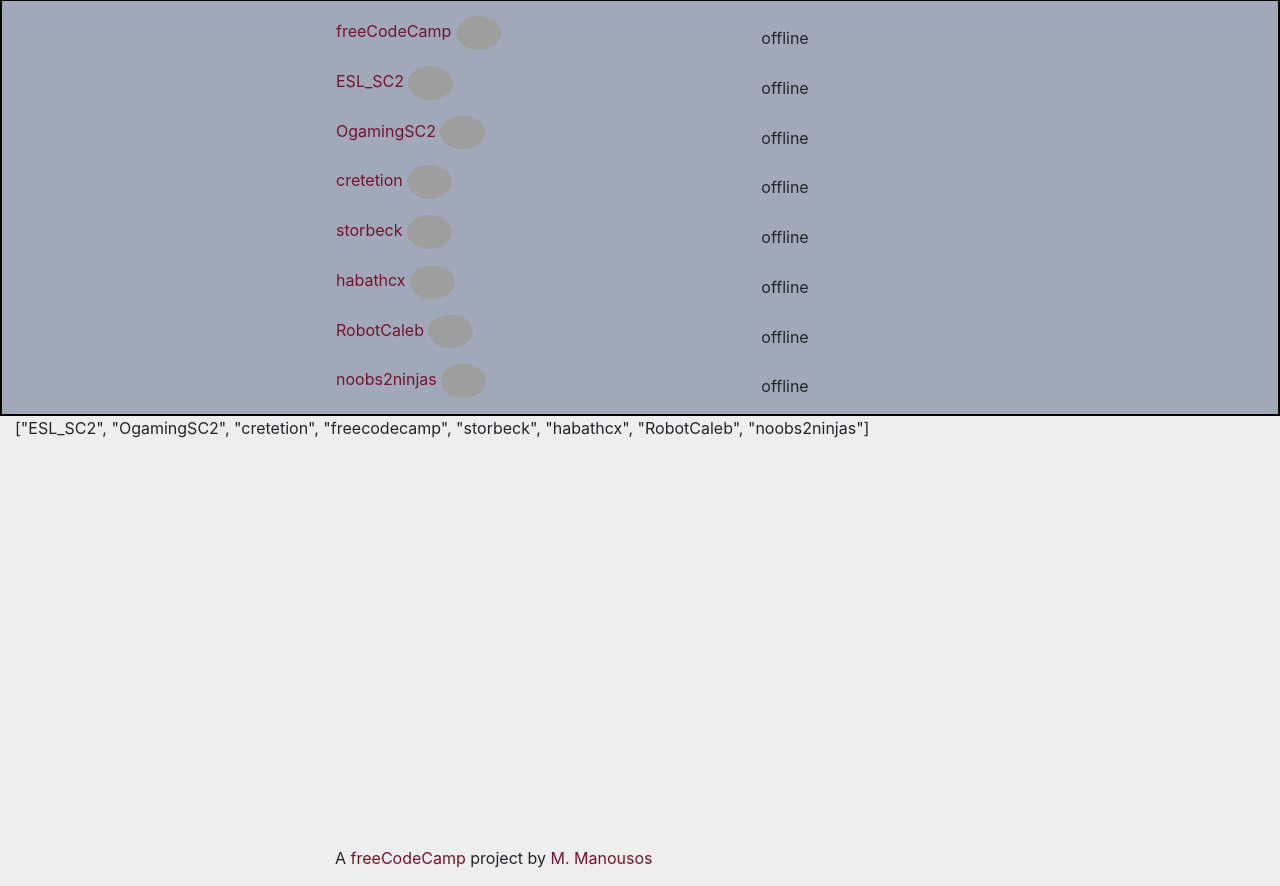
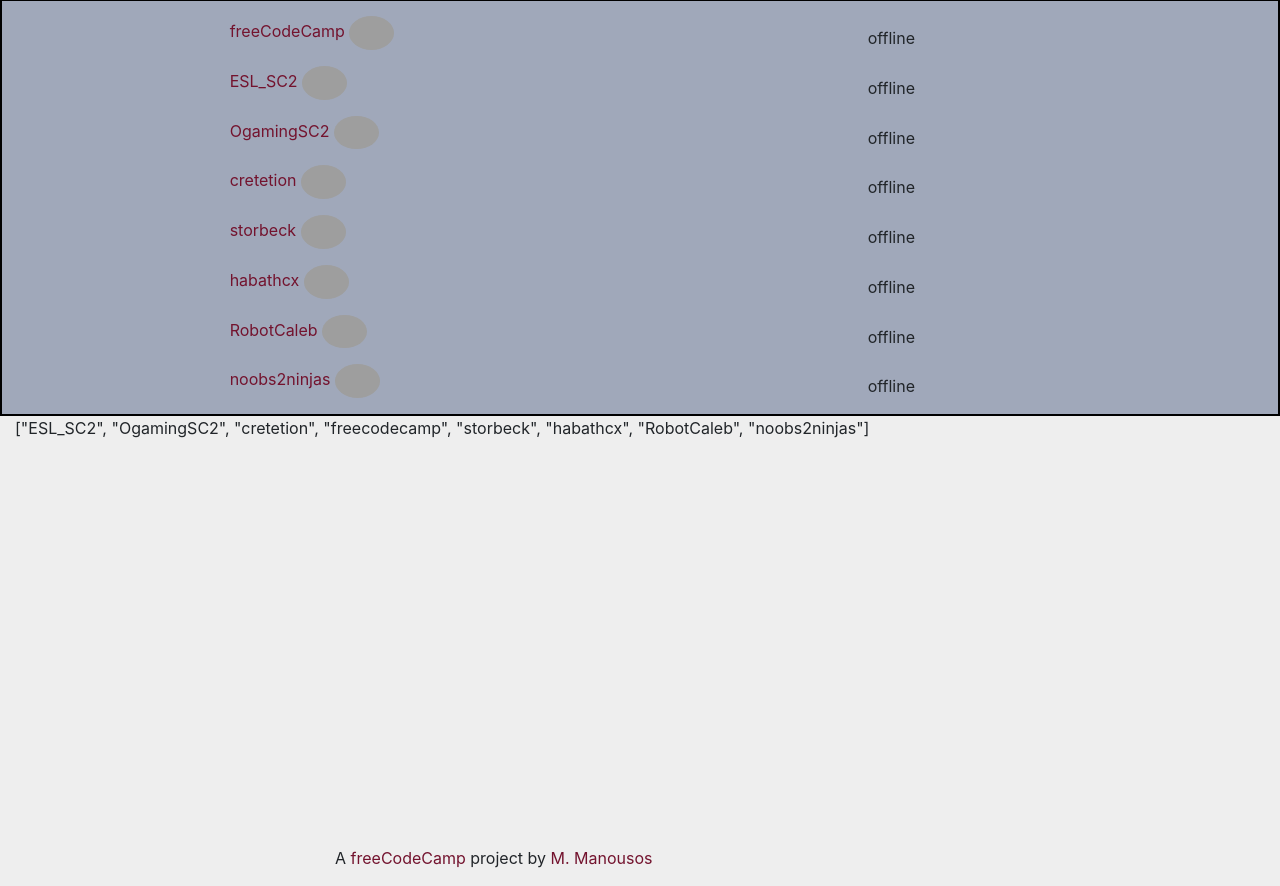
Before and after one commit to mmanousos/fcc_twitchtv, a plain HTML site: page index.html in a window 1280 px wide. Shown: the part 61-947 px from the top of the page. Drawn offline with nearby package versions, Linux system fonts and the light colour scheme; no server answers; grey boxes are pictures that could not be loaded.

Commit message:
adjusts spacing of streamers

```diff
--- a/index.html
+++ b/index.html
@@ -25,29 +25,29 @@
                 <div class="row main-row">
 
 
-                    <div class="col-sm-3 offset-sm-3 streamer"><p><a href="https://www.twitch.tv/freecodecamp" target="_blank">freeCodeCamp</a> <img class='icon'  src='https://static-cdn.jtvnw.net/jtv_user_pictures/freecodecamp-profile_image-d9514f2df0962329-70x70.png' alt='streamer icon'></p></div>
-                    <div class="col-sm-5 offset-sm-1 streamer-status"><span class='status'>offline</span></div>
+                    <div class="col-sm-3 offset-sm-2 streamer"><p><a href="https://www.twitch.tv/freecodecamp" target="_blank">freeCodeCamp</a> <img class='icon'  src='https://static-cdn.jtvnw.net/jtv_user_pictures/freecodecamp-profile_image-d9514f2df0962329-70x70.png' alt='streamer icon'></p></div>
+                    <div class="col-sm-4 offset-sm-3 streamer-status"><span class='status'>offline</span></div>
 
-                    <div class="col-sm-3 offset-sm-3 streamer"><p><a href="https://www.twitch.tv/esl_sc2" target="_blank">ESL_SC2</a> <img class='icon'  src='https://static-cdn.jtvnw.net/jtv_user_pictures/esl_sc2-profile_image-d6db9488cec97125-70x70.jpeg' alt='streamer icon'></p></div>
-                    <div class="col-sm-5 offset-sm-1 streamer-status"><span class='status'>offline</span></div>
+                    <div class="col-sm-3 offset-sm-2 streamer"><p><a href="https://www.twitch.tv/esl_sc2" target="_blank">ESL_SC2</a> <img class='icon'  src='https://static-cdn.jtvnw.net/jtv_user_pictures/esl_sc2-profile_image-d6db9488cec97125-70x70.jpeg' alt='streamer icon'></p></div>
+                    <div class="col-sm-4 offset-sm-3 streamer-status"><span class='status'>offline</span></div>
 
-                    <div class="col-sm-3 offset-sm-3 streamer"><p><a href="https://www.twitch.tv/OgamingSC2" target="_blank">OgamingSC2</a> <img class='icon'  src='https://static-cdn.jtvnw.net/jtv_user_pictures/ogamingsc2-profile_image-9021dccf9399929e-70x70.jpeg' alt='streamer icon'></p></div>
-                    <div class="col-sm-5 offset-sm-1 streamer-status"><span class='status'>offline</span></div>
+                    <div class="col-sm-3 offset-sm-2 streamer"><p><a href="https://www.twitch.tv/OgamingSC2" target="_blank">OgamingSC2</a> <img class='icon'  src='https://static-cdn.jtvnw.net/jtv_user_pictures/ogamingsc2-profile_image-9021dccf9399929e-70x70.jpeg' alt='streamer icon'></p></div>
+                    <div class="col-sm-4 offset-sm-3 streamer-status"><span class='status'>offline</span></div>
 
-                    <div class="col-sm-3 offset-sm-3 streamer"><p><a href="https://www.twitch.tv/cretetion" target="_blank">cretetion</a> <img class='icon'  src='https://static-cdn.jtvnw.net/jtv_user_pictures/cretetion-profile_image-12bae34d9765f222-70x70.jpeg' alt='streamer icon'> </p></div>
-                    <div class="col-sm-5 offset-sm-1 streamer-status"><span class='status'>offline</span></div>
+                    <div class="col-sm-3 offset-sm-2 streamer"><p><a href="https://www.twitch.tv/cretetion" target="_blank">cretetion</a> <img class='icon'  src='https://static-cdn.jtvnw.net/jtv_user_pictures/cretetion-profile_image-12bae34d9765f222-70x70.jpeg' alt='streamer icon'> </p></div>
+                    <div class="col-sm-4 offset-sm-3 streamer-status"><span class='status'>offline</span></div>
 
-                    <div class="col-sm-3 offset-sm-3 streamer"><p><a href="https://www.twitch.tv/storbeck" target="_blank">storbeck</a> <img class='icon'  src='https://static-cdn.jtvnw.net/user-default-pictures/49988c7b-57bc-4dee-bd4f-6df4ad215d3a-profile_image-70x70.jpg' alt='streamer icon'> </p></div>
-                    <div class="col-sm-5 offset-sm-1 streamer-status"><span class='status'>offline</span></div>
+                    <div class="col-sm-3 offset-sm-2 streamer"><p><a href="https://www.twitch.tv/storbeck" target="_blank">storbeck</a> <img class='icon'  src='https://static-cdn.jtvnw.net/user-default-pictures/49988c7b-57bc-4dee-bd4f-6df4ad215d3a-profile_image-70x70.jpg' alt='streamer icon'> </p></div>
+                    <div class="col-sm-4 offset-sm-3 streamer-status"><span class='status'>offline</span></div>
 
-                    <div class="col-sm-3 offset-sm-3 streamer"><p><a href="https://www.twitch.tv/habathcx" target="_blank">habathcx</a> <img class='icon'  src='https://static-cdn.jtvnw.net/jtv_user_pictures/habathcx-profile_image-d75385dbe4f42a66-70x70.jpeg' alt='streamer icon'> </p></div>
-                    <div class="col-sm-5 offset-sm-1 streamer-status"><span class='status'>offline</span></div>
+                    <div class="col-sm-3 offset-sm-2 streamer"><p><a href="https://www.twitch.tv/habathcx" target="_blank">habathcx</a> <img class='icon'  src='https://static-cdn.jtvnw.net/jtv_user_pictures/habathcx-profile_image-d75385dbe4f42a66-70x70.jpeg' alt='streamer icon'> </p></div>
+                    <div class="col-sm-4 offset-sm-3 streamer-status"><span class='status'>offline</span></div>
 
-                    <div class="col-sm-3 offset-sm-3 streamer"><p><a href="https://www.twitch.tv/RobotCaleb" target="_blank">RobotCaleb</a> <img class='icon'  src='https://static-cdn.jtvnw.net/jtv_user_pictures/robotcaleb-profile_image-9422645f2f0f093c-70x70.png' alt='streamer icon'> </p></div>
-                    <div class="col-sm-5 offset-sm-1 streamer-status"><span class='status'>offline</span></div>
+                    <div class="col-sm-3 offset-sm-2 streamer"><p><a href="https://www.twitch.tv/RobotCaleb" target="_blank">RobotCaleb</a> <img class='icon'  src='https://static-cdn.jtvnw.net/jtv_user_pictures/robotcaleb-profile_image-9422645f2f0f093c-70x70.png' alt='streamer icon'> </p></div>
+                    <div class="col-sm-4 offset-sm-3 streamer-status"><span class='status'>offline</span></div>
 
-                    <div class="col-sm-3 offset-sm-3 streamer"><p><a href="https://www.twitch.tv/noobs2ninjas" target="_blank">noobs2ninjas</a> <img class='icon'  src='https://static-cdn.jtvnw.net/jtv_user_pictures/noobs2ninjas-profile_image-34707f847a73d934-70x70.png' alt='streamer icon'> </p></div>
-                    <div class="col-sm-5 offset-sm-1 streamer-status"><span class='status'>offline</span></div>
+                    <div class="col-sm-3 offset-sm-2 streamer"><p><a href="https://www.twitch.tv/noobs2ninjas" target="_blank">noobs2ninjas</a> <img class='icon'  src='https://static-cdn.jtvnw.net/jtv_user_pictures/noobs2ninjas-profile_image-34707f847a73d934-70x70.png' alt='streamer icon'> </p></div>
+                    <div class="col-sm-4 offset-sm-3 streamer-status"><span class='status'>offline</span></div>
                 </div>
 
                         ["ESL_SC2", "OgamingSC2", "cretetion", "freecodecamp", "storbeck", "habathcx", "RobotCaleb", "noobs2ninjas"]
--- a/script.js
+++ b/script.js
@@ -0,0 +1,14 @@
+$(document).ready(function() {
+
+    function getAPI() {
+        var url = "https://wind-bow.gomix.me/twitch-api";
+        $.getJSON(url, function(val) {
+        console.log(val);
+        });
+    };
+    getAPI();
+
+// https://wind-bow.gomix.me/twitch-api
+
+
+});
--- a/style.css
+++ b/style.css
@@ -7,7 +7,6 @@
     border: 2px solid #000;
     background-color: #BF607B;
 }
-
 
 .main-row {
     border: 2px solid #000;
```
